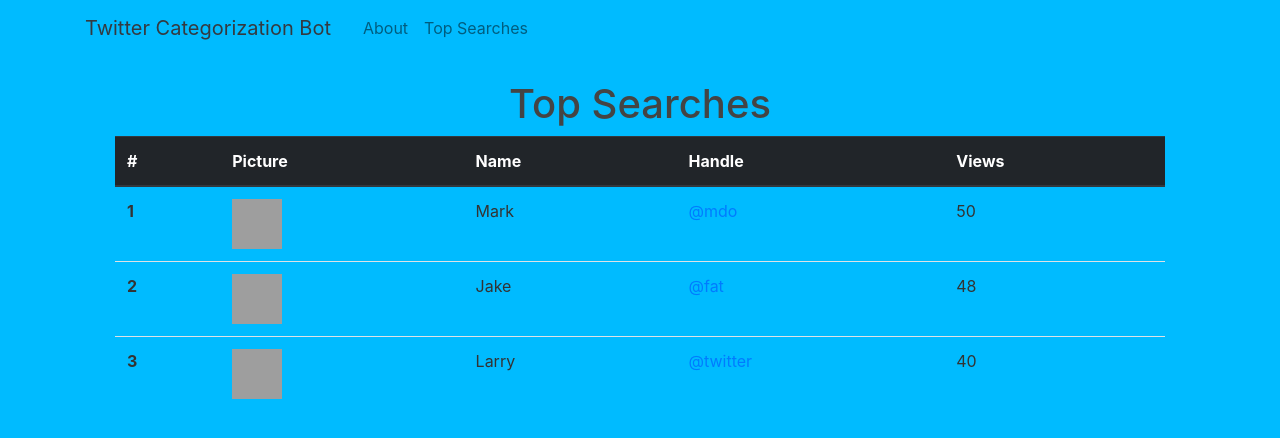
After one commit to jweezy24/Twitter_bot_project, a Flask app: template clientSide-server/flaskServer/templates/topSearches.html in a window 1280 px wide. The commit adds this page. Shown: the top 438 px of the page. Run offline with Flask 2, Linux system fonts and the light colour scheme; the template is opened without the code that fills it, so the values that code supplies are empty; some libraries are stand-ins or nearby versions; grey boxes are pictures that could not be loaded.

Commit message:
started work on top searches page

```diff
--- a/clientSide-server/flaskServer/static/main.css
+++ b/clientSide-server/flaskServer/static/main.css
@@ -27,3 +27,9 @@ input {
   display: flex;
   align-items: center;
 }
+
+.image {
+  float:left;
+  width:50px;
+  height:50px;
+}
--- a/clientSide-server/flaskServer/templates/graph.html
+++ b/clientSide-server/flaskServer/templates/graph.html
@@ -8,6 +8,10 @@
 <script src="../static/scripts/cytoscape-cola.js"></script>
 <script src="../static/scripts/cytoscape-euler.js"></script>
 <script src="../static/scripts/cytoscape-popper.js"></script>
+
+<script>var nodes = JSON.parse('{{nodes | tojson}}');
+    var edges = JSON.parse('{{edges | tojson}}');
+    </script>
 <script src="../static/scripts/graph.js"></script>
 <!-- For loading external data files -->
 <script src="https://cdn.polyfill.io/v2/polyfill.min.js?features=Promise,fetch"></script>
@@ -15,6 +19,7 @@
     <div class="row justify-content-md-center ">
         <h1>Graph</h1>
     </div>
+
     <div class="row justify-content-md-center ">
         <div class="col jumbotron jumbotron-fluid">
 
--- a/clientSide-server/flaskServer/templates/layout.html
+++ b/clientSide-server/flaskServer/templates/layout.html
@@ -41,7 +41,7 @@
                 <!-- <a class="nav-item nav-link" href="{{ url_for('home') }}">Home</a> -->
 
                 <a class="nav-item nav-link" href="{{ url_for('about') }}">About</a>
-
+                <a class="nav-item nav-link" href="{{ url_for('topSearches') }}">Top Searches</a>
 
 
               </div>
--- /dev/null
+++ b/clientSide-server/flaskServer/templates/topSearches.html
@@ -0,0 +1,56 @@
+{% extends "layout.html" %}
+{% block content %}
+<link rel="stylesheet" type="text/css" href="{{ url_for('static', filename='graph.css') }}">
+
+<script>var accounts = JSON.parse('{{accounts | tojson}}');
+
+    </script>
+<script src="../static/scripts/topSearches.js"></script>
+<!-- For loading external data files -->
+<script src="https://cdn.polyfill.io/v2/polyfill.min.js?features=Promise,fetch"></script>
+<div class="container " style="width:100%;">
+    <div class="row justify-content-md-center ">
+        <h1>Top Searches</h1>
+    </div>
+
+    <div class="container">
+        <table class="table" id="topSearchesTable">
+            <thead class="thead-dark">
+              <tr>
+                <th scope="col">#</th>
+                <th scope="col">Picture</th>
+                <th scope="col">Name</th>
+                <th scope="col">Handle</th>
+                <th scope="col">Views</th>
+              </tr>
+            </thead>
+            <tbody>
+              <tr>
+                <th scope="row">1</th>
+                <td><img class="" src="https://live.staticflickr.com/1261/1413379559_412a540d29_b.jpg" style="float:left;width:50px;height:50px;" ></td>
+
+                <td>Mark</td>
+                <td><a href="http://twitter.com/'">@mdo</a></td>
+                <td>50</td>
+              </tr>
+              <tr>
+                <th scope="row">2</th>
+                <td><img class="" src="https://live.staticflickr.com/1261/1413379559_412a540d29_b.jpg" style="float:left;width:50px;height:50px;" ></td>
+                <td>Jake</td>
+                <td><a href="http://twitter.com/'">@fat</a></td>
+                <td>48</td>
+              </tr>
+              <tr>
+                <th scope="row">3</th>
+                <td><img class="" src="https://live.staticflickr.com/1261/1413379559_412a540d29_b.jpg" style="float:left;width:50px;height:50px;" ></td>
+                <td>Larry</td>
+                <td><a href="http://twitter.com/'">@twitter</a></td>
+
+                <td>40</td>
+              </tr>
+            </tbody>
+          </table>
+    </div>
+
+</div>
+{% endblock content %}
```
